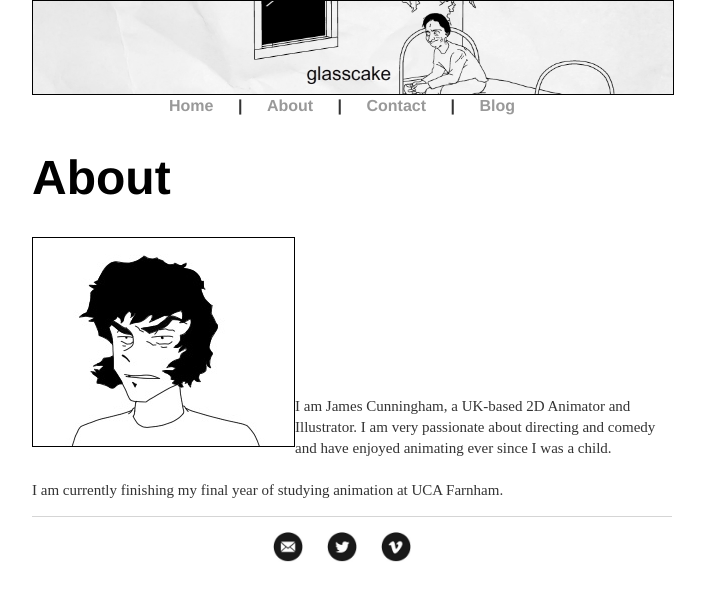
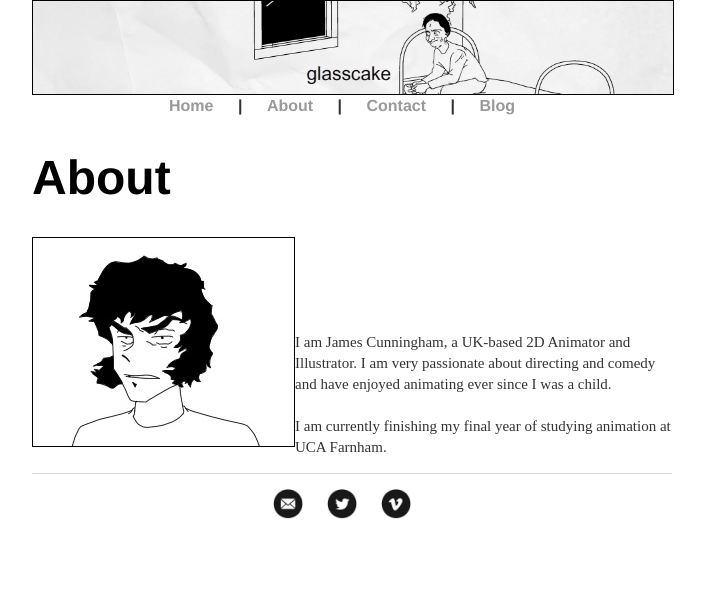
Before and after one commit to glasscaked/strip, a Jekyll site: the page built from about/index.html, in a window 1280 px wide. Shown: the top 601 px of the page, without its empty margins (288-993 px from the left). Built offline with Jekyll 4.4.1, drawn with Linux system fonts in a browser that asks for light colours.

Commit message:
Update index.html

```diff
--- a/about/index.html
+++ b/about/index.html
@@ -7,7 +7,10 @@ title: About | James Cunningham
 			<h1>About</h1>
 
 
-<div id="img-container"><img href="/" alt="profile.jpg" src="/images/profile.jpg" height="261" width="208" border="1" align="left" /></div></div><br><br><br><br><br><br><br><br>
+<div id="img-container"><img href="/" alt="profile.jpg" src="/images/profile.jpg" height="261" width="208" border="1" align="left" /></div></div>
+<div style="line-height:500%;">
+    <br>
+</div>
 			<p style="font-size:15px">I am James Cunningham, a UK-based 2D Animator and Illustrator. I am very passionate about directing and comedy and have enjoyed animating ever since I was a child.<br>
 				<br>
 				I am currently finishing my final year of studying animation at UCA Farnham.</p>
```
